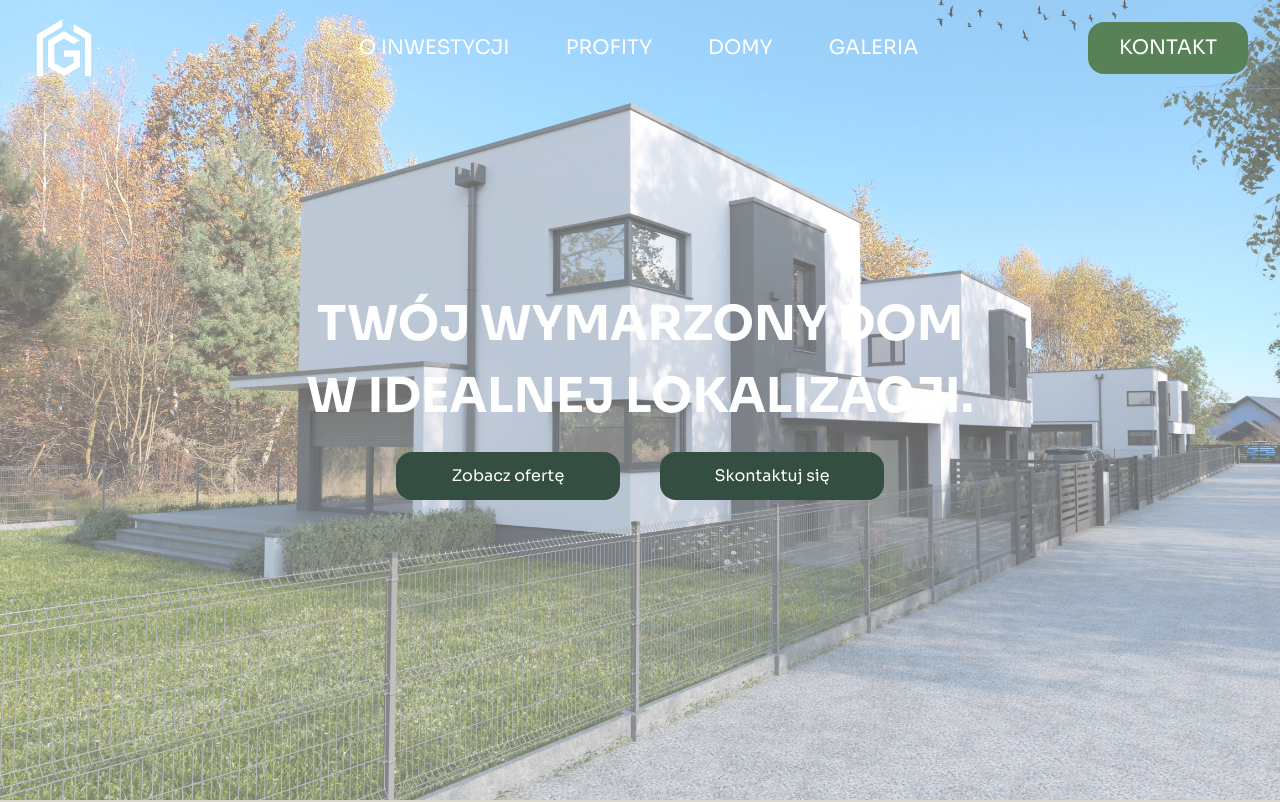
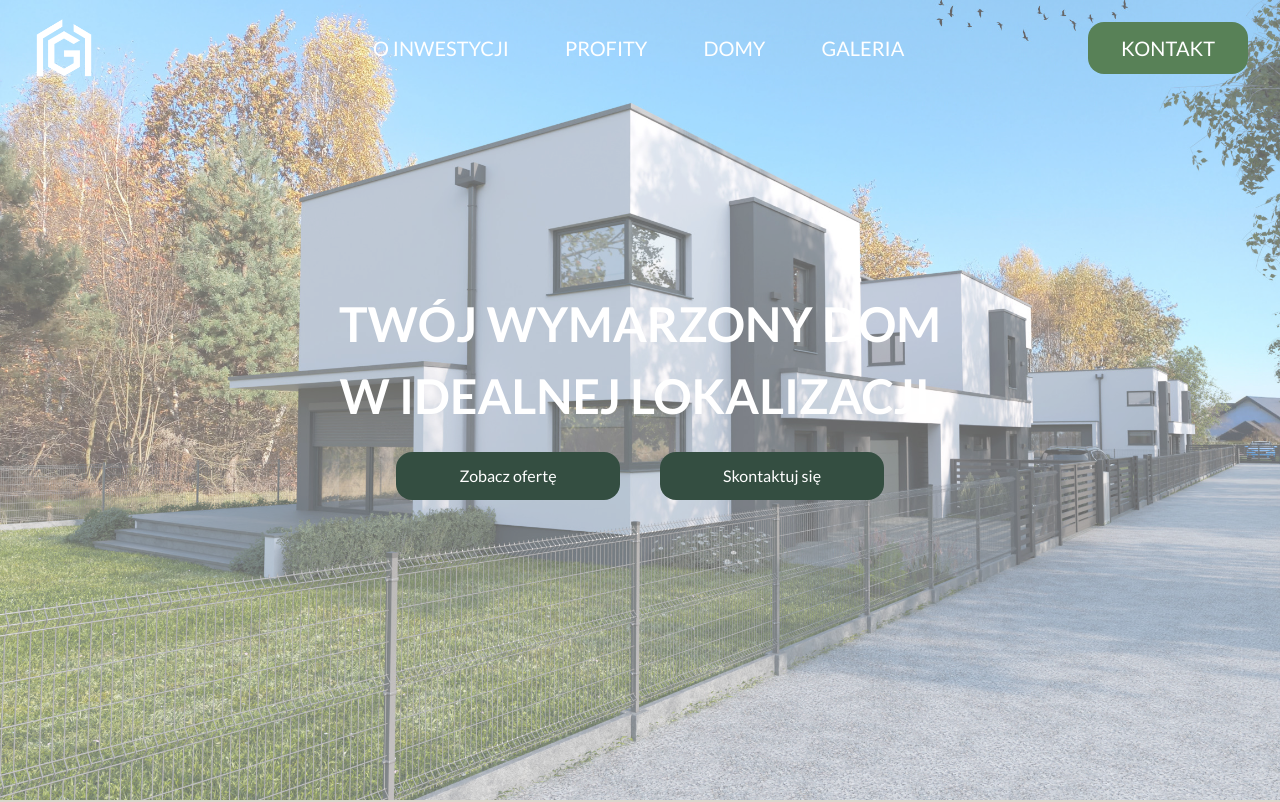
Before and after one commit to damiankaniewski/czarnochowice-website, a Next.js app: page / in a window 1280 px wide. Shown: the top 802 px of the page. Built offline with nearby package versions, Linux system fonts and the light colour scheme; a web font is replaced by a local one.

Commit message:
new font

```diff
--- a/src/app/globals.css
+++ b/src/app/globals.css
@@ -18,7 +18,7 @@
 body {
   color: var(--foreground);
   background: var(--background);
-  font-family: "Sora", Arial, Helvetica, sans-serif;
+  font-family: "Lato", Arial, Helvetica, sans-serif;
 }
 
 html {
```
